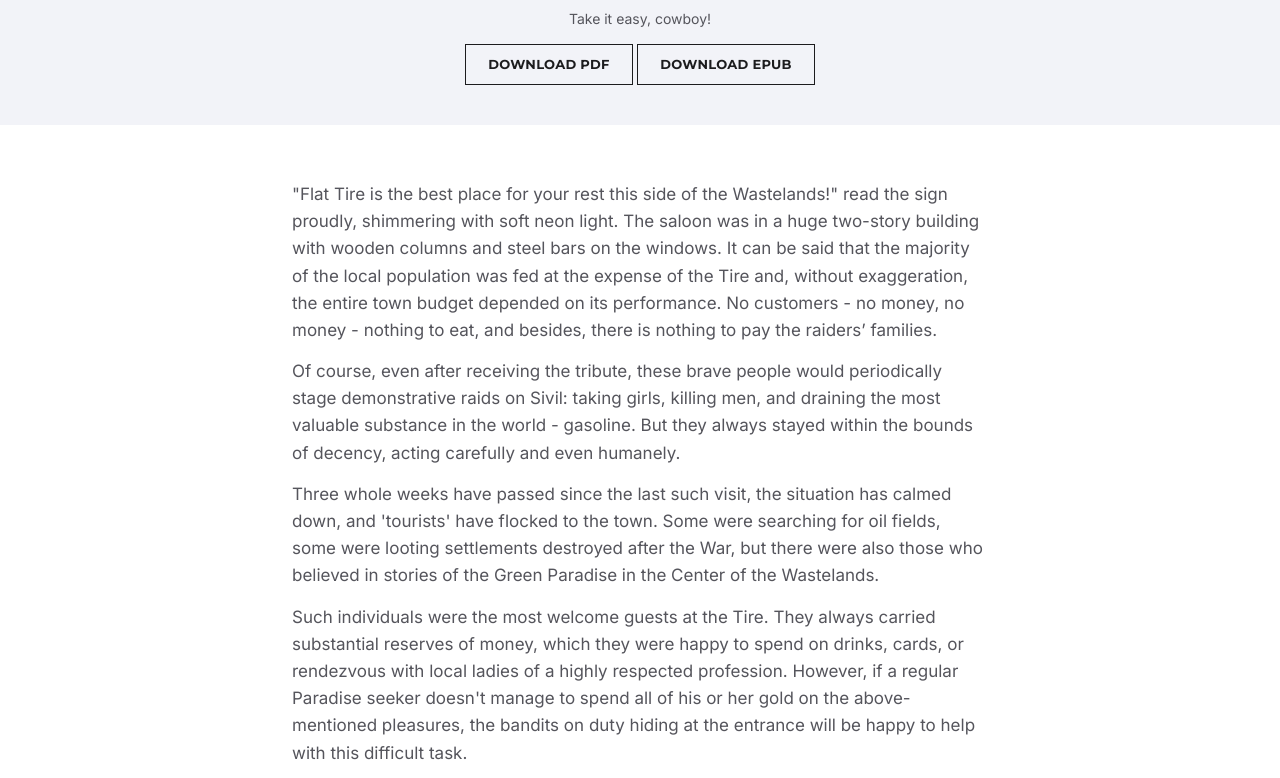
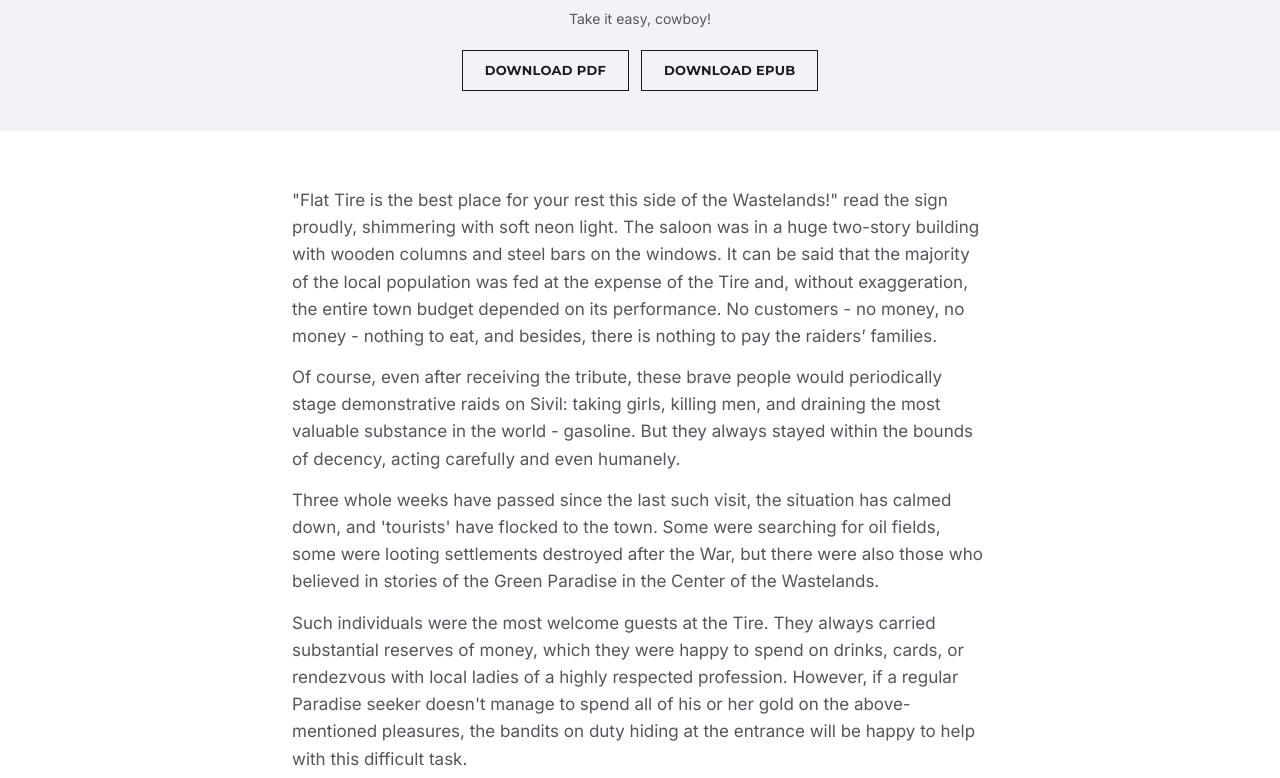
Before and after one commit to ppdgames/ivanbonari.com, a plain HTML site: page texts/en_thesaloon.html in a window 1280 px wide. Shown: the part 273-1051 px from the top of the page. Drawn offline with Linux system fonts and the light colour scheme.

```diff
--- a/texts/en_thesaloon.html
+++ b/texts/en_thesaloon.html
@@ -26,8 +26,10 @@
       <a class="back-link" href="../books.html">← Back to Books</a>
       <h1>The Saloon</h1>
       <p class="updated">Take it easy, cowboy!</p>
-      <a class="btn btn-outline" href="../books/s_en_adv1.pdf" target="_blank" rel="noopener noreferrer" download>Download PDF</a>
-      <a class="btn btn-outline" href="../books/s_en_adv1.epub" target="_blank" rel="noopener noreferrer" download>Download EPUB</a>
+      <div class="release-actions" style="justify-content:center;">
+        <a class="btn btn-outline" href="../books/s_en_adv1.pdf" target="_blank" rel="noopener noreferrer" download>Download PDF</a>
+        <a class="btn btn-outline" href="../books/s_en_adv1.epub" target="_blank" rel="noopener noreferrer" download>Download EPUB</a>
+      </div>
     </div>
   </section>
 
```
Also changed, not shown: texts/en_thetavern.html (+4 -2 lines).
